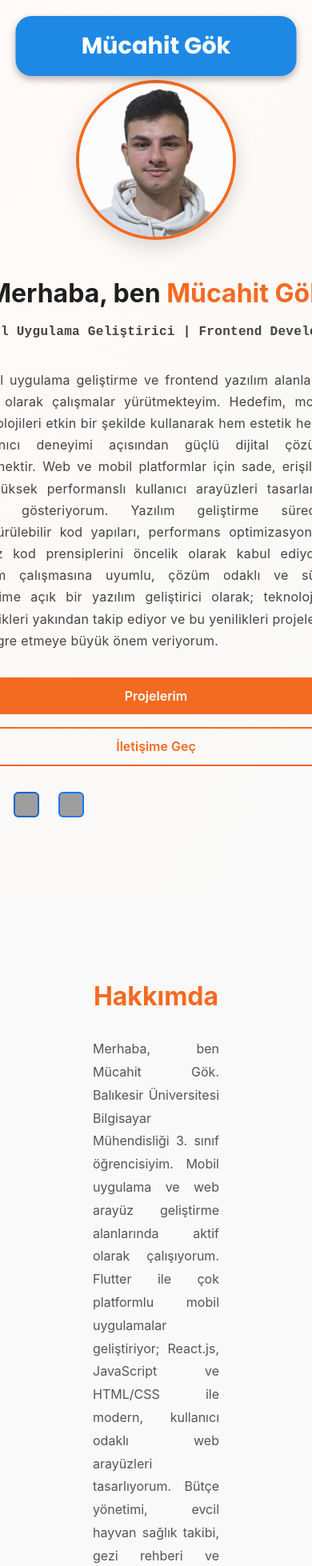
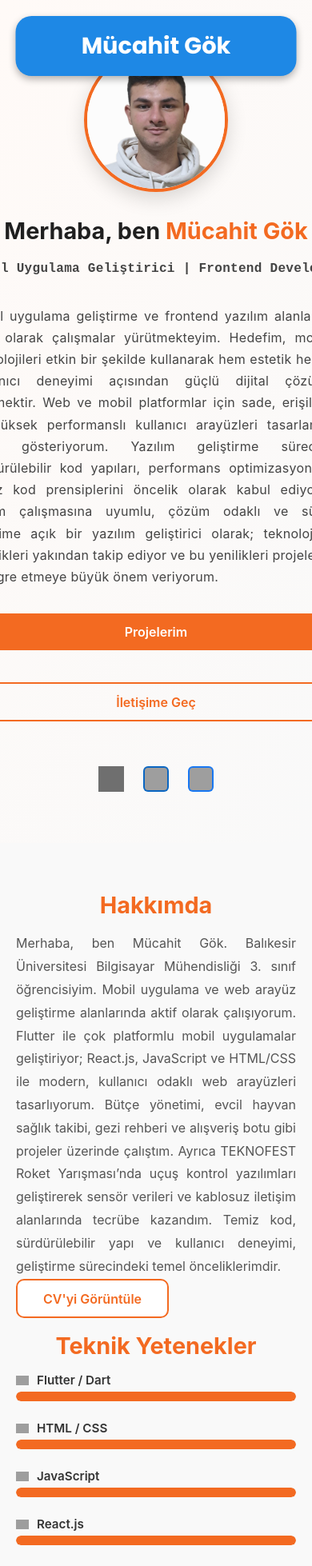
Before and after one commit to mucahitgok0/mucahit_gok_portfolyo, a React (Create React App) app: page / in a window 390 px wide. Shown: the top 1958 px of the page at 80% size. Built offline with nearby package versions, Linux system fonts and the light colour scheme; grey boxes are pictures that could not be loaded.

Commit message:
Hakkımda sayfası mobil uyumluluk için deneme yapıldı

```diff
--- a/src/About/About.css
+++ b/src/About/About.css
@@ -91,6 +91,7 @@
     font-weight: 600;
     text-decoration: none;
     transition: all 0.3s ease;
+    margin-bottom: 1.5rem; /* ← BU EKLENDİ */
 }
 
 .btn {
@@ -298,20 +299,24 @@
     }
 }
 
-/* Responsive */
 @media (max-width: 768px) {
+    .home-section {
+        padding: 60px 16px;
+    }
+
     .home-container {
         flex-direction: column-reverse;
         text-align: center;
+        gap: 2rem;
     }
 
     .home-photo img {
-        width: 200px;
-        height: 200px;
+        width: 180px;
+        height: 180px;
     }
 
     .home-content h1 {
-        font-size: 2rem;
+        font-size: 1.8rem;
     }
 
     .home-content p {
@@ -325,29 +330,47 @@
         text-align: center;
     }
 
+    .social-icons {
+        justify-content: center;
+    }
+
+    .about-section {
+        padding: 60px 20px;
+        text-align: center;
+    }
+
     .about-section h2 {
-        font-size: 2rem;
+        font-size: 1.8rem;
+        margin-bottom: 1rem;
     }
 
     .about-section p {
         font-size: 1rem;
-        padding: 0 1rem;
-    }
-
-    .skill-icon {
-        width: 18px;
-        height: 18px;
-    }
-
-    .about-buttons {
-        text-align: center;
+        padding: 0;
     }
 
     .skills-grid {
         flex-direction: column;
+        gap: 1.5rem;
     }
 
     .skills-column {
         flex: 1 1 100%;
     }
+
+    .skill-label {
+        font-size: 0.95rem;
+    }
+
+    .skill-icon {
+        width: 16px;
+        height: 16px;
+    }
+
+    .about-buttons {
+        text-align: left;
+        margin-top: 1rem;
+        margin-bottom: 2rem; /* ← BU DA OLUR */
+    }
+
 }
```
